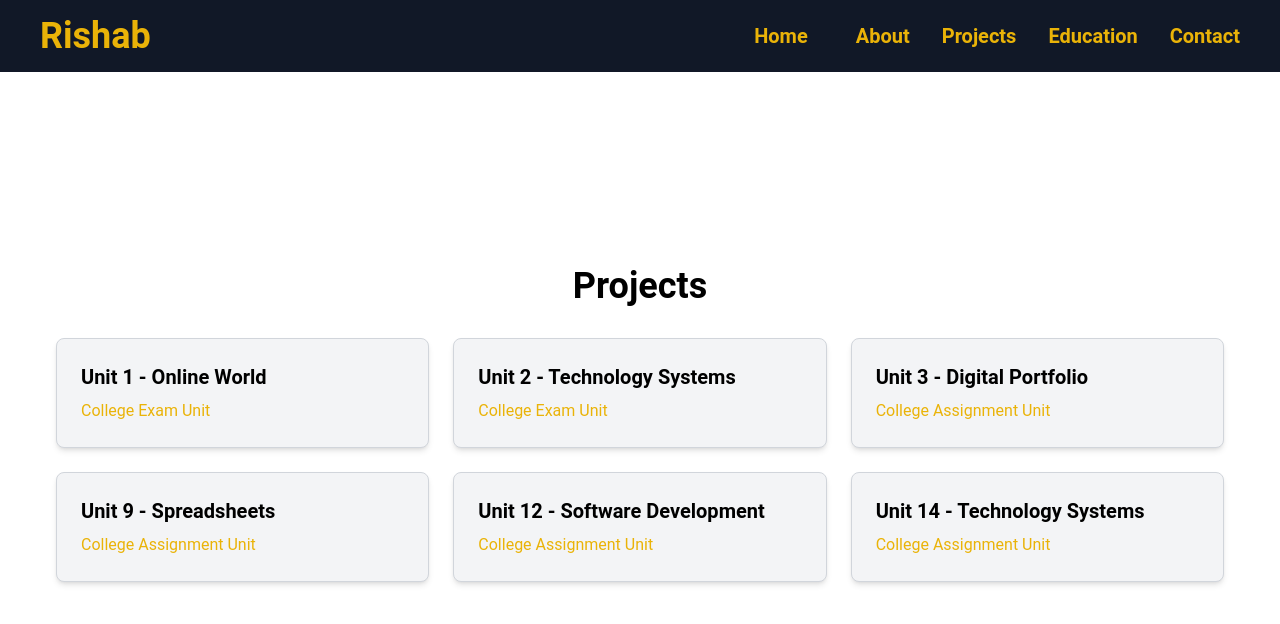
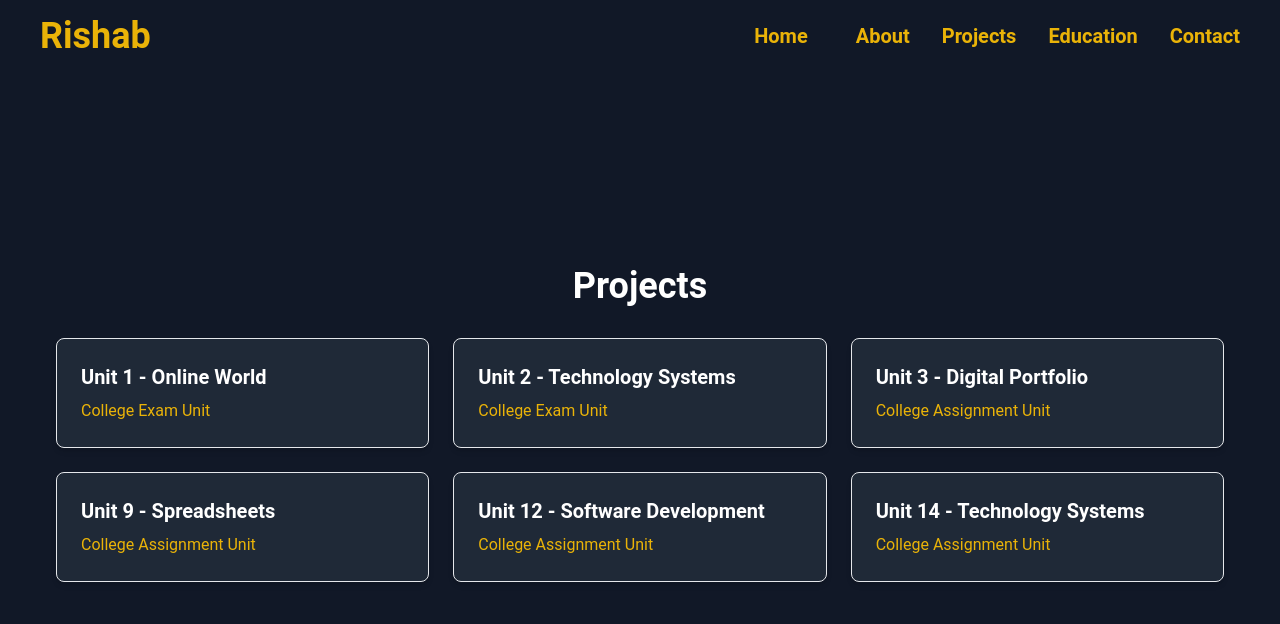
Before and after one commit to rishab-alt/portfolio-master, a React app: page /projects in a window 1280 px wide. Shown: the top 624 px of the page. Built offline with nearby package versions, Linux system fonts and the light colour scheme; a small style sheet from the web is missing.

Commit message:
fix light and dark mode to be only dark mode

```diff
--- a/package.json
+++ b/package.json
@@ -52,6 +52,7 @@
     "react-refresh": "^0.11.0",
     "react-responsive-carousel": "^3.2.23",
     "react-router-dom": "^6.23.0",
+    "react-spinners": "^0.14.1",
     "react-transition-group": "^4.4.5",
     "resolve": "^1.20.0",
     "resolve-url-loader": "^4.0.0",
--- a/src/components/pages/Contact.jsx
+++ b/src/components/pages/Contact.jsx
@@ -83,7 +83,7 @@ const Contact = () => {
 
   return (
     <div className="bg-gray-900 text-white min-h-screen flex flex-col justify-center items-center">
-      <Navbar darkMode={darkMode} />
+      <Navbar  />
       <div className="min-h-screen flex flex-col justify-center items-center container mx-auto py-8 px-4 pt-20">
         <div className="max-w-md p-8 bg-gray-800 rounded-lg shadow-lg animate-fade-in text-center">
           <h1 className="text-4xl font-bold mb-4">Contact Me</h1>
--- a/src/components/pages/Project.jsx
+++ b/src/components/pages/Project.jsx
@@ -1,16 +1,9 @@
-import React, { useState, useEffect } from 'react';
-import { Link } from 'react-router-dom';
-import Navbar from '../NavBar';
-import { motion } from 'framer-motion';
+import React from "react";
+import { Link } from "react-router-dom";
+import Navbar from "../NavBar";
+import { motion } from "framer-motion";
 
 const ProjectPage = () => {
-  const [darkMode, setDarkMode] = useState(true);
-
-  useEffect(() => {
-    const prefersDarkMode = window.matchMedia && window.matchMedia('(prefers-color-scheme: dark)').matches;
-    setDarkMode(prefersDarkMode);
-  }, []);
-
   const cardVariants = {
     hidden: { opacity: 0, y: 20 },
     visible: (i) => ({
@@ -19,26 +12,52 @@ const ProjectPage = () => {
       transition: {
         delay: i * 0.15,
         duration: 0.6,
-        ease: 'easeInOut'
+        ease: "easeInOut",
       },
     }),
   };
 
   const projects = [
-    { link: "/unit1", title: "Unit 1 - Online World", description: "College Exam Unit" },
-    { link: "/unit2", title: "Unit 2 - Technology Systems", description: "College Exam Unit" },
-    { link: "/unit3", title: "Unit 3 - Digital Portfolio", description: "College Assignment Unit" },
-    { link: "/unit9", title: "Unit 9 - Spreadsheets", description: "College Assignment Unit" },
-    { link: "/unit12", title: "Unit 12 - Software Development", description: "College Assignment Unit" },
-    { link: "/unit14", title: "Unit 14 - Technology Systems", description: "College Assignment Unit" },
+    {
+      link: "/unit1",
+      title: "Unit 1 - Online World",
+      description: "College Exam Unit",
+    },
+    {
+      link: "/unit2",
+      title: "Unit 2 - Technology Systems",
+      description: "College Exam Unit",
+    },
+    {
+      link: "/unit3",
+      title: "Unit 3 - Digital Portfolio",
+      description: "College Assignment Unit",
+    },
+    {
+      link: "/unit9",
+      title: "Unit 9 - Spreadsheets",
+      description: "College Assignment Unit",
+    },
+    {
+      link: "/unit12",
+      title: "Unit 12 - Software Development",
+      description: "College Assignment Unit",
+    },
+    {
+      link: "/unit14",
+      title: "Unit 14 - Technology Systems",
+      description: "College Assignment Unit",
+    },
   ];
 
   return (
-    <div className={`min-h-screen flex flex-col justify-center items-center ${darkMode ? 'bg-gray-900 text-white' : 'bg-white text-black'}`}>
-      <Navbar darkMode={darkMode} />
+    <div className="min-h-screen flex flex-col justify-center items-center bg-gray-900">
+      <Navbar />
 
       <div className="container mx-auto py-8 px-4 pt-20 transition-all duration-300 ease-in-out">
-        <h1 className="text-4xl font-bold mb-8 text-center">Projects</h1>
+        <h1 className="text-4xl font-bold mb-8 text-center text-white">
+          Projects
+        </h1>
         <div className="grid grid-cols-1 sm:grid-cols-2 lg:grid-cols-3 gap-6 mt-8">
           {projects.map((card, index) => (
             <Link to={card.link} key={index}>
@@ -47,11 +66,13 @@ const ProjectPage = () => {
                 initial="hidden"
                 animate="visible"
                 variants={cardVariants}
-                className={`rounded-lg overflow-hidden transition-all duration-300 ease-in-out cursor-pointer border shadow-md ${darkMode ? 'bg-gray-800 border-gray-700 hover:bg-gray-700' : 'bg-gray-100 border-gray-300 hover:bg-gray-200'}`}
+                className="rounded-lg overflow-hidden transition-all duration-300 ease-in-out cursor-pointer border shadow-md bg-gray-800 focus:outline-none"
                 whileHover={{ scale: 1.05 }}
               >
                 <div className="p-6">
-                  <h3 className="text-xl font-semibold mb-2">{card.title}</h3>
+                  <h3 className="text-xl font-semibold mb-2 text-white">
+                    {card.title}
+                  </h3>
                   <p className="text-yellow-500">{card.description}</p>
                 </div>
               </motion.div>
--- a/src/components/pages/TimeLine.jsx
+++ b/src/components/pages/TimeLine.jsx
@@ -18,8 +18,9 @@ const TimelinePage = () => {
   ];
 
   return (
-    <div className={`min-h-screen flex flex-col ${darkMode ? 'bg-gray-900 text-white' : 'bg-white text-black'}`}>
-      <Navbar darkMode={darkMode} />
+    <div className={`min-h-screen flex flex-col  bg-gray-900`}>
+      <Navbar
+       />
 
       {/* Content */}
       <div className="flex-grow flex flex-col items-center py-8 px-4 md:px-8">
@@ -36,7 +37,7 @@ const TimelinePage = () => {
               animate={{ opacity: 1, y: 0 }}
               transition={{ duration: 0.5, delay: index * 0.3 }}
             >
-              <div className={`relative bg-gray-800 text-white rounded-lg shadow-lg p-4 md:p-6 max-w-md w-full ${darkMode ? 'hover:bg-gray-700' : 'hover:bg-gray-300'} transition-all duration-300`}>
+              <div className={`relative bg-gray-800 text-white rounded-lg shadow-lg p-4 md:p-6 max-w-md w-full  transition-all duration-300`}>
                 <div className={`absolute top-1/2 transform -translate-y-1/2 ${index % 2 === 0 ? 'left-0 -ml-4' : 'right-0 -mr-4'} bg-yellow-500 w-4 h-4 rounded-full`}></div>
                 <p className="text-lg md:text-xl mb-2 text-center">{event.content}</p>
                 <p className="text-sm text-yellow-500 text-center">{event.date}</p>
```
Also changed, not shown: 1 other file (tests, documents, lock files or other folders).
